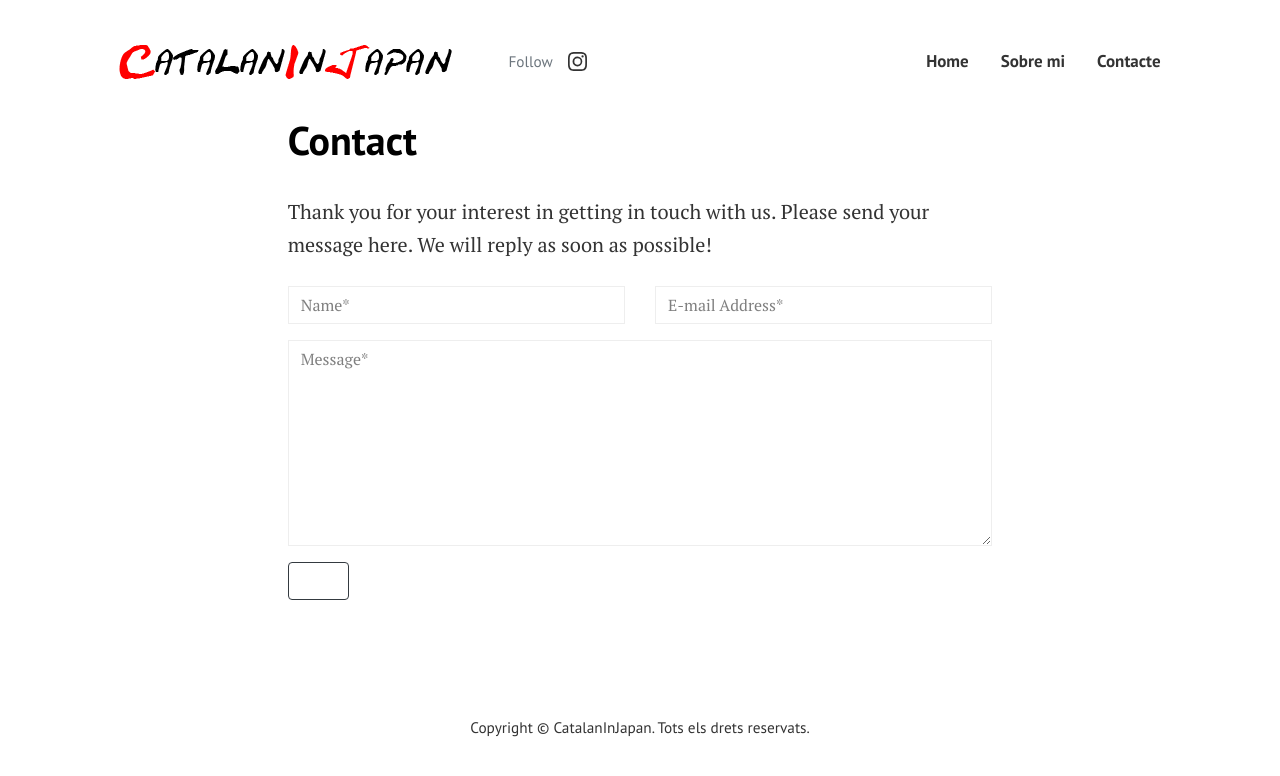
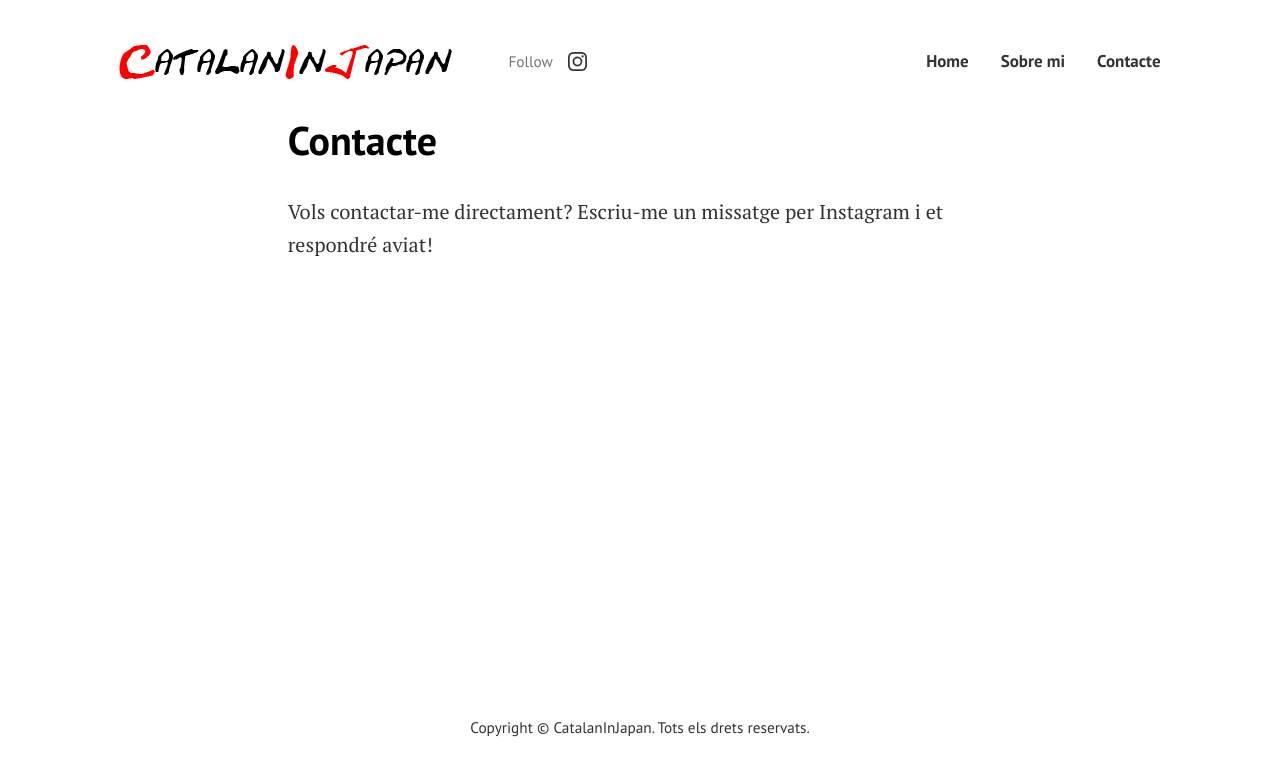
Before and after one commit to xmsanchez/catalaninjapan, a Jekyll site: the page built from pages/contact.html, in a window 1280 px wide. Shown: the top 776 px of the page. Built offline with Jekyll 4.4.1, drawn with Linux system fonts in a browser that asks for light colours.

Commit message:
feat: remove contact form, link to instagram

```diff
--- a/_layouts/archive.html
+++ b/_layouts/archive.html
@@ -1,6 +1,6 @@
 ---
 layout: default
-title: "Archive for {{ page.title }}"
+title: "Arxiu de {{ page.title }}"
 ---
 
 <h1>{{ page.title }}</h1>
--- a/assets/css/theme.scss
+++ b/assets/css/theme.scss
@@ -399,14 +399,21 @@ ul.tags li a:hover {
 }
 
 .btn {
-    background-color: white;
-    transition: background-color 0.5s
+    color: white;
+    background-color: rgb(0, 0, 0);
+    transition: background-color 0.5s;
 }
 .btn:hover {
-    background-color: #ffb0b0;
+    background-color: #525252;
 }
 .btn-header {
+    background-color: white;
+    transition: background-color 0.5s;
     color: black;
+}
+.btn-header:hover {
+    color: white;
+    background-color: #460000;
 }
 // .btn-header:hover {
 //     color: white;
--- a/index.html
+++ b/index.html
@@ -12,7 +12,7 @@ background: '/img/bg-index.jpg'
     <div class="col-md-6">
       <h1 class="font-weight-bold mb-4 serif-font">Diari d'un navegant</h1>
       <p class="lead mb-4">Em dic Xavi i aquest és el meu diari de viatges i peripècies vàries al Japó.</p>
-      <a href="{{site.baseurl}}/about" class="btn-header btn px-5 btn-lg">Més sobre mi</a>
+      <a href="{{site.baseurl}}/about" class="btn-header px-5 btn-lg">Més sobre mi</a>
     </div>
     <div class="col-md-6 text-right pl-0 pl-lg-4">
       <!-- <img class="intro" height="500" src="{{site.baseurl}}/assets/images/intro.svg">       -->
--- a/pages/contact.html
+++ b/pages/contact.html
@@ -1,20 +1,21 @@
 ---
 layout: page
-title: Contact
+title: Contacte
 permalink: "/contact/"
 comments: false
 ---
 
-<form action="https://formspree.io/{{site.email}}" method="POST">
-<p class="mb-4">Thank you for your interest in getting in touch with us. Please send your message here. We will reply as soon as possible!</p>
+<p class="mb-4">Vols contactar-me directament? Escriu-me un missatge per Instagram i et respondré aviat!</p>
+<!-- <form action="https://formspree.io/{{site.email}}" method="POST">
+<p class="mb-4">Vols contactar-me directament? Escriu-me un missatge i et respondré aviat!</p>
 <div class="form-group row">
 <div class="col-md-6">
-<input class="form-control" type="text" name="name" placeholder="Name*" required>
+<input class="form-control" type="text" name="name" placeholder="Nom*" required>
 </div>
 <div class="col-md-6">
-<input class="form-control" type="email" name="_replyto" placeholder="E-mail Address*" required>
+<input class="form-control" type="email" name="_replyto" placeholder="Adreça d'e-mail*" required>
 </div>
 </div>
-<textarea rows="8" class="form-control mb-3" name="message" placeholder="Message*" required></textarea>
-<input class="btn btn-dark" type="submit" value="Send">
-</form>
+<textarea rows="8" class="form-control mb-3" name="message" placeholder="Missatge*" required></textarea>
+<input class="btn btn-dark" type="submit" value="Envia">
+</form> -->
```
Also changed, not shown: _layouts/default.html (+0 -13 lines).
